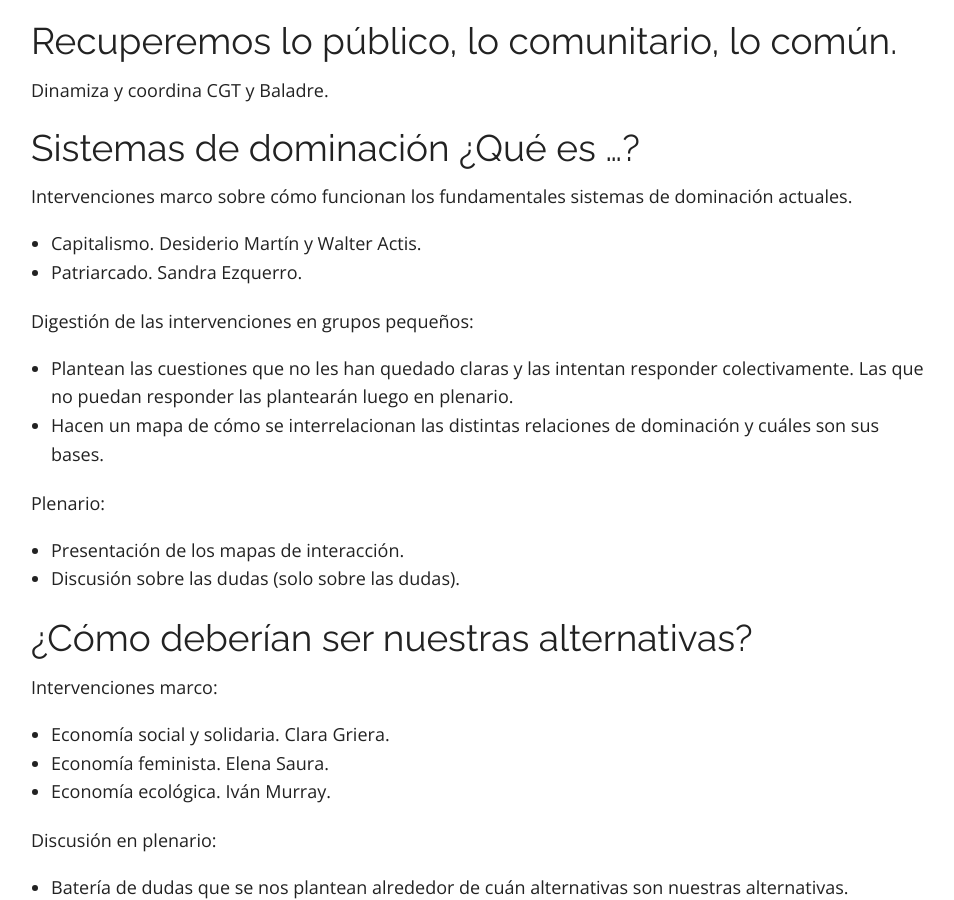
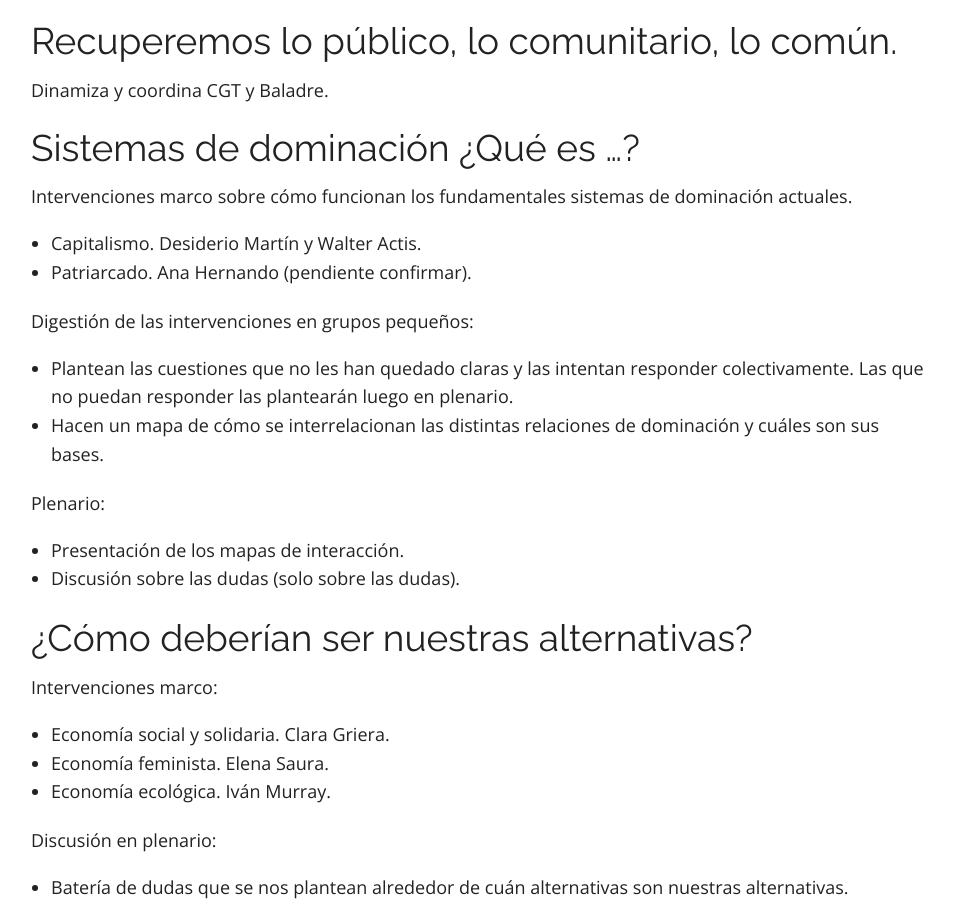
Before and after one commit to escuelaramonfdez/escuelaramonfdez.github.io, a Jekyll site: the page built from contenidos.md, in a window 1280 px wide and 900 px high, scrolled down 2023 px. Shown: the whole window, without its empty margins (159-1113 px from the left). Built offline with Jekyll 4.4.1, drawn with Linux system fonts in a browser that asks for light colours; nearby versions of some CDN libraries.

Commit message:
Cambio ponente patriarcado.

```diff
--- a/contenidos.md
+++ b/contenidos.md
@@ -84,7 +84,7 @@ Dinamiza y coordina CGT y Baladre.
 Intervenciones marco sobre cómo funcionan los fundamentales sistemas de dominación actuales.
 
 - Capitalismo. Desiderio Martín y Walter Actis.
-- Patriarcado. Sandra Ezquerro.
+- Patriarcado. Ana Hernando (pendiente confirmar).
 
 Digestión de las intervenciones en grupos pequeños:
 
```
